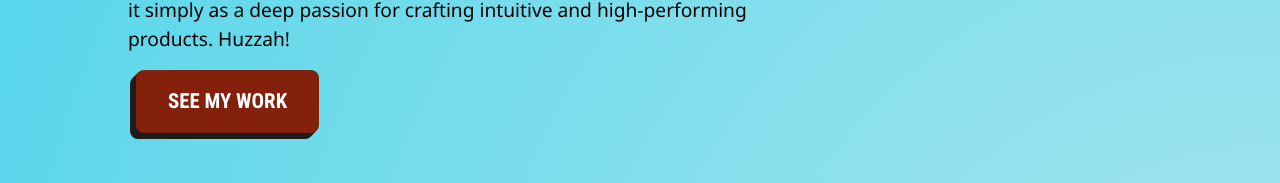
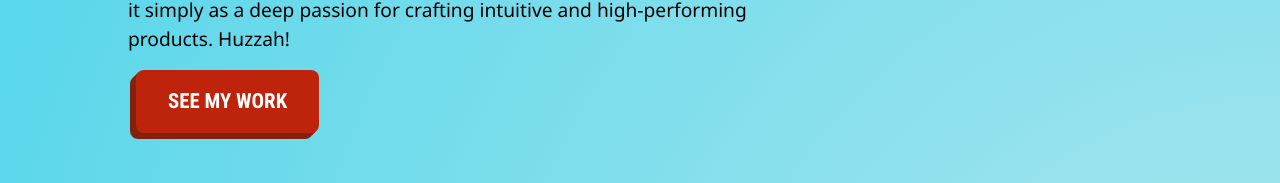
Before and after one commit to JFlo76/jflo.io, a Next.js app: page / in a window 1280 px wide. In both pictures the pointer is over the link "SEE MY WORK". Shown: the part 291-474 px from the top of the page. Built offline with nearby package versions, Linux system fonts and the light colour scheme.

Commit message:
Adjusting button colors, removing unused code

```diff
--- a/src/app/globals.scss
+++ b/src/app/globals.scss
@@ -14,7 +14,6 @@
   --complementary-orange-100: #f74e35;
   --complementary-orange-200: #EB3C20;
   --complementary-orange-400: #BE230B;
-  // --complementary-orange-600: #961400;
   --complementary-orange-600: #84210D;
 
   --header-font-size: 2vw;
--- a/src/app/page.module.scss
+++ b/src/app/page.module.scss
@@ -83,7 +83,7 @@
   &_work {
     display: inline-block;
     padding: 1rem 2rem;
-    background-color: var(--complementary-orange-600);
+    background-color: var(--complementary-orange-400);
     border-radius: 8px;
     color: white;
     font-size: 1.3rem;
@@ -91,7 +91,7 @@
 
     &:hover {
       transform: translate(8px, -8px);
-      box-shadow: -2px 2px 0 var(--background-med), -4px 4px 0 var(--background-med), -6px 6px 0 var(--background-med);
+      box-shadow: -2px 2px 0 var(--complementary-orange-600), -4px 4px 0 var(--complementary-orange-600), -6px 6px 0 var(--complementary-orange-600);
     }
   }
 }
@@ -141,7 +141,6 @@
 .svgUnicorn {
   transform-origin: center;
   overflow: visible;
-  // width: 35vw;
 
   &_paths {
     transform-origin: center;
@@ -150,7 +149,6 @@
 }
 
 .work {
-  // max-width: 1600px;
   margin: 0 auto;
 
   .caseStudy {
@@ -177,8 +175,4 @@
 .contact {
   background-image: radial-gradient(circle at 50% 50%, rgb(174, 231, 238) 0%, rgb(81, 213, 234) 100%);
   padding-inline: 20%;
-
-  // h2 {
-  //   letter-spacing: -0.1rem;
-  // }
 }
```
